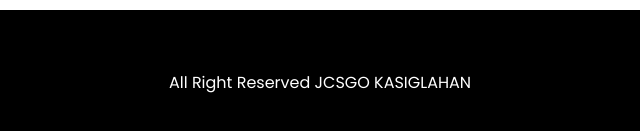
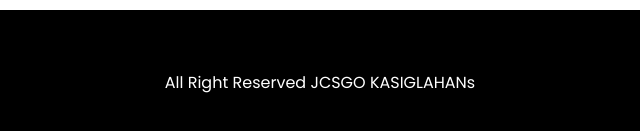
Before and after one commit to ozarragahelboy/WEBSITEJCSGO, a plain HTML site: page index.html in a window 1280 px wide. Shown: the part 4405-4536 px from the top of the page, 320-960 px from the left. Drawn offline with Linux system fonts and the light colour scheme.

Commit message:
Add files via upload

```diff
--- a/index.html
+++ b/index.html
@@ -134,7 +134,7 @@
 
 	<!--Footer-->
 	<footer>
-		<p>All Right Reserved JCSGO KASIGLAHAN</p>
+		<p>All Right Reserved JCSGO KASIGLAHANs</p>
 	</footer>
 	<!--End of Footer-->
 </body>
```
